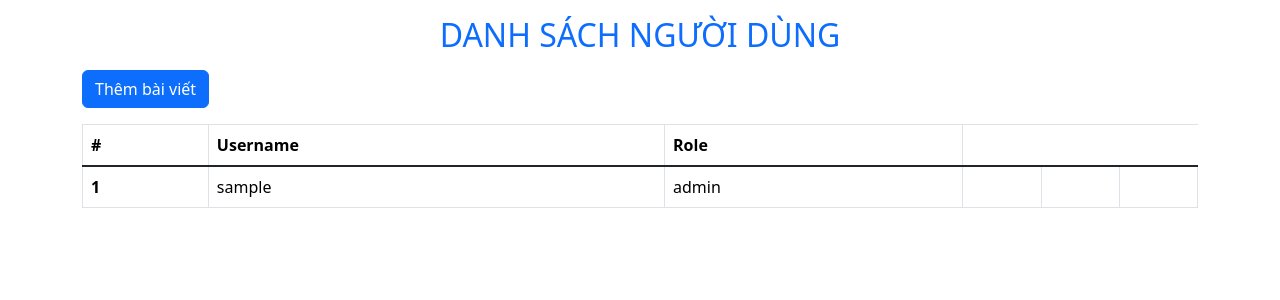
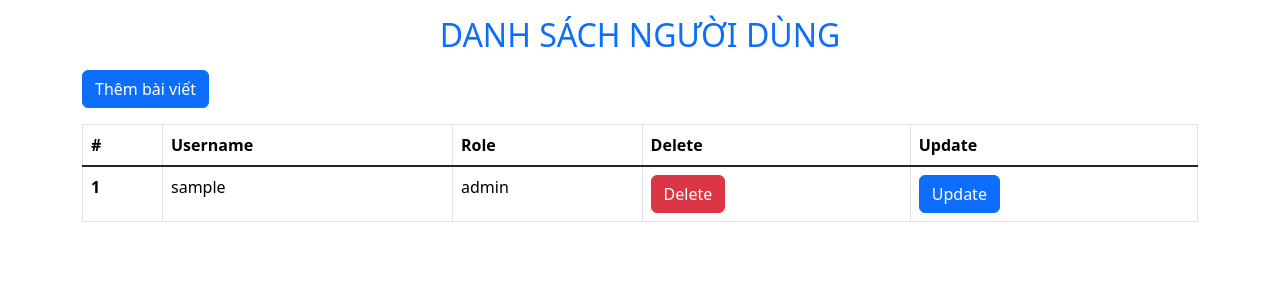
Before and after one commit to ngcsontrh/CSE485Lab2, a PHP site: template views/user/Index.php in a window 1280 px wide. Shown: the top 300 px of the page. Run offline with PHP 8.4, Linux system fonts and the light colour scheme; the template is opened without the code that fills it: most values are stand-ins (such as "Sample title", 1, 10 or a date in 2020).

Commit message:
crud user

```diff
--- a/views/user/Create.php
+++ b/views/user/Create.php
@@ -9,7 +9,7 @@ require './views/layout/header.php';
   </div>
   <div class="mb-3">
     <label for="password" class="form-label">Password</label>
-    <input type="password" required class="form-control" id="password">
+    <input type="password" required class="form-control" name="password" id="password">
   </div>
   <button type="submit" class="btn btn-primary">Create</button>
 </form>
--- a/views/user/Index.php
+++ b/views/user/Index.php
@@ -4,7 +4,7 @@
 <div class="container">
     <h2 class="text-center text-uppercase my-3 text-primary">Danh sách người dùng</h2>
 
-    <a class="btn btn-primary mb-3" href="">Thêm bài viết</a>
+    <a class="btn btn-primary mb-3" href="/User/Create">Thêm bài viết</a>
 
     <table class="table table-bordered">
         <thead>
@@ -12,6 +12,8 @@
                 <th scope="col">#</th>
                 <th scope="col">Username</th>
                 <th scope="col">Role</th>
+                <th scope="col">Delete</th>
+                <th scope="col">Update</th>
             </tr>
         </thead>
         <tbody class="table-group-divider">
@@ -23,9 +25,18 @@
                     <th scope="row"><?= $i++ ?></th>
                     <td><?= $user['username'] ?></td>
                     <td><?= $user['role'] ?></td>
-                    <td><a class="text-primary" href=""><i class="bi bi-eye-fill"></i></a></td>
-                    <td><a class="text-primary" href=""><i class="bi bi-pencil-fill"></i></a></td>
-                    <td><a class="text-primary" href=""><i class="bi bi-trash-fill"></i></a></td>
+                    <td>
+                        <form method="post">
+                            <input type="hidden" name="id" value=<?= $user['id'] ?> />
+                            <button class="btn btn-danger" type="submit">Delete</button>
+                        </form>
+                    </td>
+                    <td>
+                    <form method="GET" action="User/Update">
+                        <input type="hidden" name="id" value=<?= $user['id'] ?> />
+                        <button class="btn btn-primary" type="submit">Update</button>
+                    </form>
+                    </td>
                 </tr>
             <?php endforeach ?>
         </tbody>
```
Also changed, not shown: controllers/UserController.php (+10 -4 lines), index.php (+6 -1 lines), models/User.php (+4 -9 lines), views/user/Update.php (+8 -3 lines).
